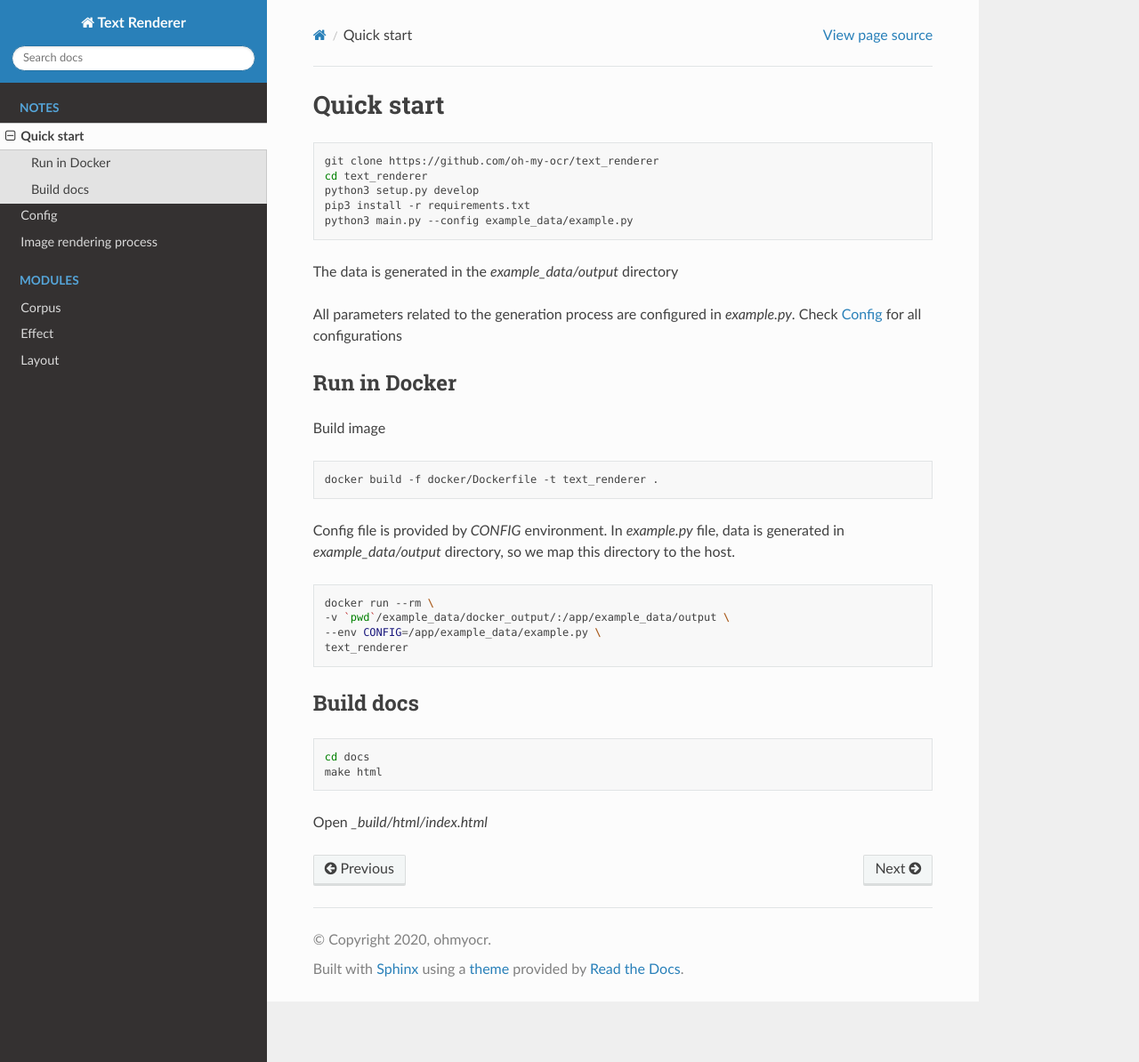
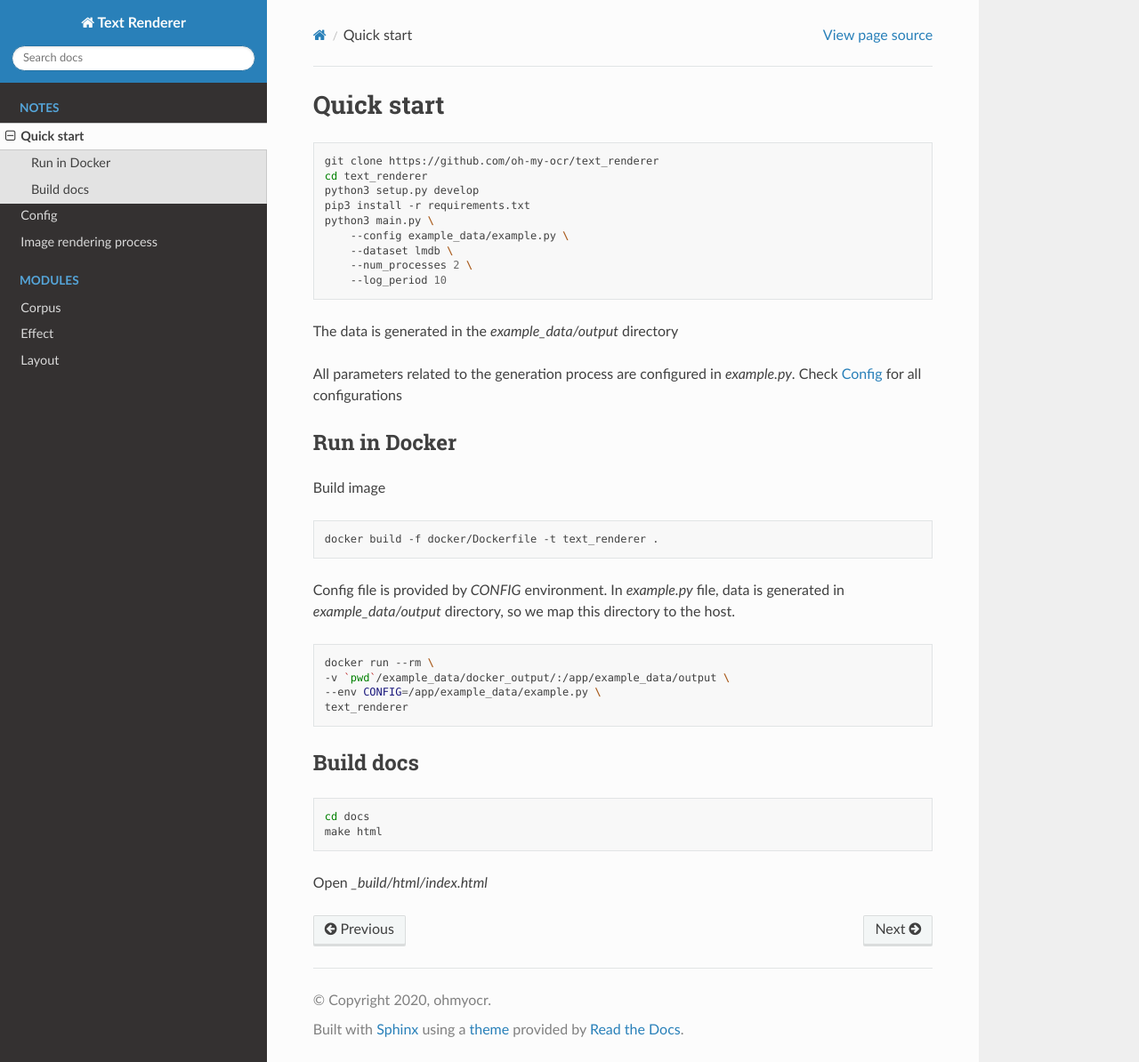
Before and after one commit to oh-my-ocr/text_renderer, a Sphinx documentation site: the page built from docs/note/quick_start.rst, in a window 1280 px wide and 1194 px high. Shown: the whole window at 89% size. Built offline with Sphinx 7.4.7 and the Read the Docs theme 2.0.0, drawn with Linux system fonts in a browser that asks for light colours.

```diff
--- a/docs/note/quick_start.rst
+++ b/docs/note/quick_start.rst
@@ -7,7 +7,11 @@ Quick start
     cd text_renderer
     python3 setup.py develop
     pip3 install -r requirements.txt
-    python3 main.py --config example_data/example.py
+    python3 main.py \
+        --config example_data/example.py \
+        --dataset lmdb \
+        --num_processes 2 \
+        --log_period 10
 
 The data is generated in the `example_data/output` directory
 
```
Also changed, not shown: README.md (+5 -0 lines).
